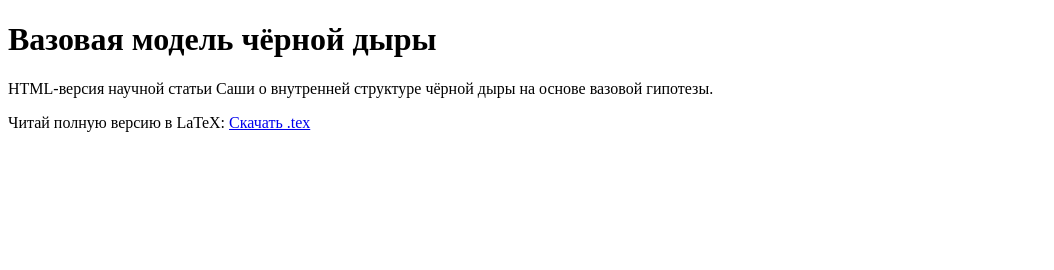
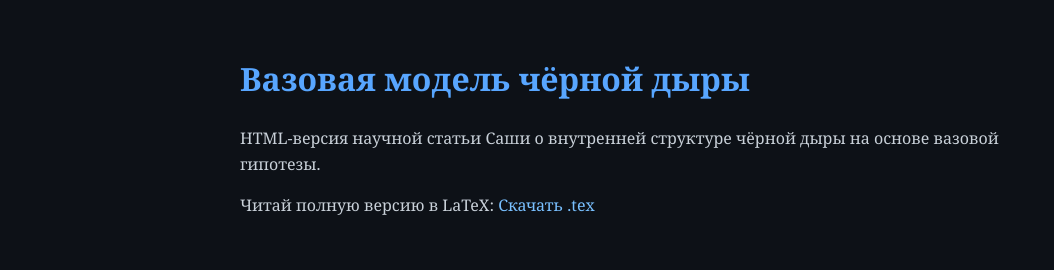
Before and after one commit to Alex557v-blackhole/Alex, a plain HTML site: page index.html in a window 1280 px wide. Shown: the whole page, without its empty margins (0-1054 px from the left). Drawn offline with Linux system fonts and the light colour scheme.

Commit message:
Update index.html

```diff
--- a/index.html
+++ b/index.html
@@ -3,6 +3,20 @@
 <head>
   <meta charset="UTF-8">
   <title>Вазовая модель чёрной дыры</title>
+  <style>
+    body {
+      background-color: #0d1117;
+      color: #c9d1d9;
+      font-family: Georgia, serif;
+      max-width: 800px;
+      margin: auto;
+      padding: 2rem;
+      line-height: 1.6;
+    }
+    h1, h2 { color: #58a6ff; }
+    a { color: #79c0ff; text-decoration: none; }
+    a:hover { text-decoration: underline; }
+  </style>
 </head>
 <body>
   <h1>Вазовая модель чёрной дыры</h1>
```
